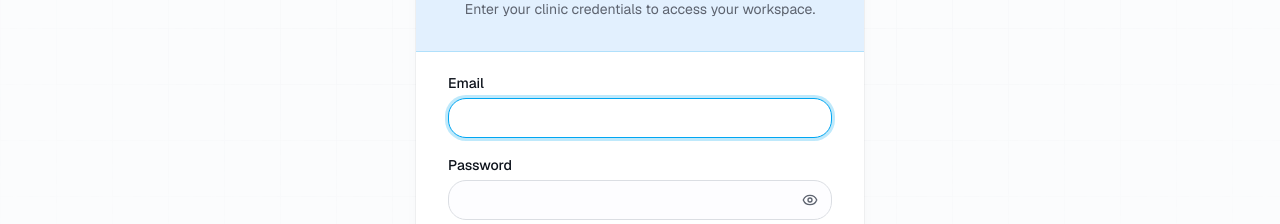
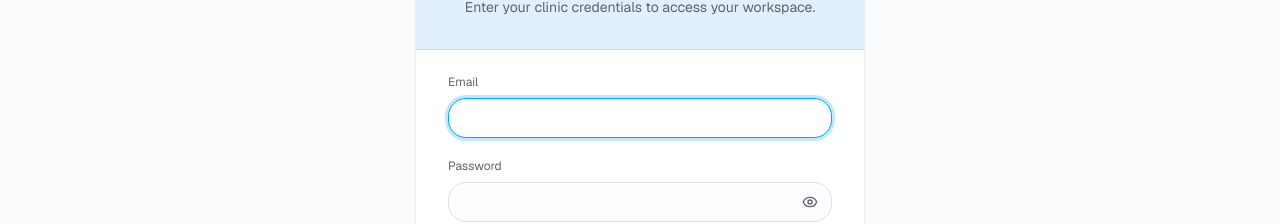
Before and after one commit to erfan-sahil/doctor-tracker-client, a Next.js app: page /login in a window 1280 px wide. Shown: the part 308-532 px from the top of the page. Built offline with nearby package versions, Linux system fonts and the light colour scheme; no server answers.

Commit message:
feat: login form ui

```diff
--- a/src/features/auth/ui/login-form.tsx
+++ b/src/features/auth/ui/login-form.tsx
@@ -103,7 +103,9 @@ export function LoginForm() {
       <form onSubmit={onSubmit} noValidate>
         <CardContent className={cn(formBodyClassName, "pb-0")}>
           <div className={formFieldClassName}>
-            <Label htmlFor="email">Email</Label>
+            <Label className="text-muted-foreground text-xs font-normal" htmlFor="email">
+              Email
+            </Label>
             <Input
               id="email"
               type="email"
@@ -123,7 +125,9 @@ export function LoginForm() {
           </div>
 
           <div className={formFieldClassName}>
-            <Label htmlFor="password">Password</Label>
+            <Label className="text-muted-foreground text-xs font-normal" htmlFor="password">
+              Password
+            </Label>
             <PasswordInput
               id="password"
               autoComplete="current-password"
--- a/src/shared/ui/password-input.tsx
+++ b/src/shared/ui/password-input.tsx
@@ -10,8 +10,8 @@ import { Input } from "@/shared/ui/input";
 
 export const authFieldInputClassName =
   [
-    "h-10 rounded-2xl border-auth-input-border bg-auth-input px-4 text-base leading-normal font-medium tracking-normal text-foreground antialiased md:text-base",
-    "placeholder:font-normal placeholder:text-muted-foreground/55 dark:placeholder:text-muted-foreground/65",
+    "h-10 rounded-2xl border-auth-input-border bg-auth-input px-3.5 text-sm leading-5 font-normal tracking-normal text-foreground antialiased",
+    "placeholder:text-sm placeholder:font-normal placeholder:text-muted-foreground/60 dark:placeholder:text-muted-foreground/65",
     "focus-visible:border-ring focus-visible:bg-auth-input-focus focus-visible:ring-ring/25",
     "disabled:opacity-60 dark:shadow-none",
   ].join(" ");
```
